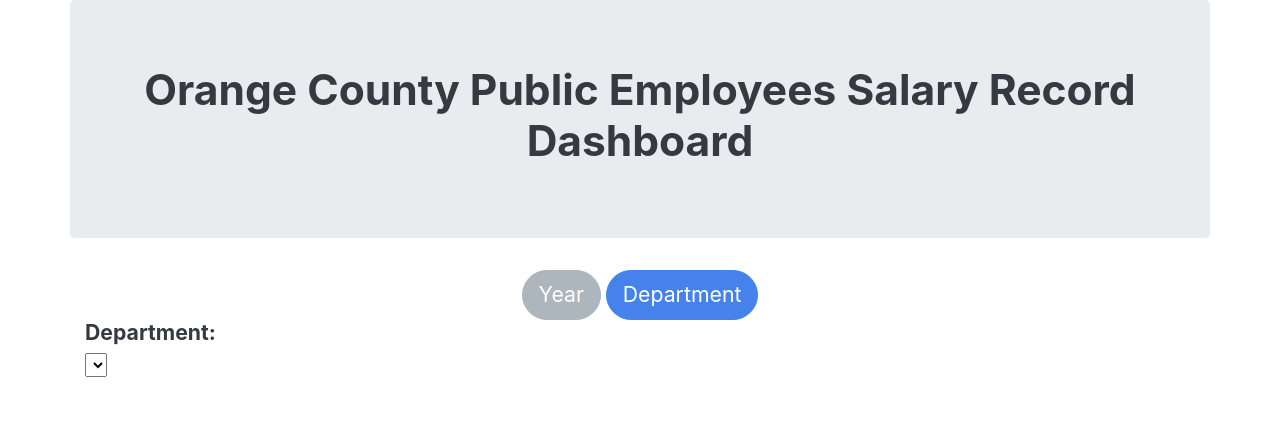
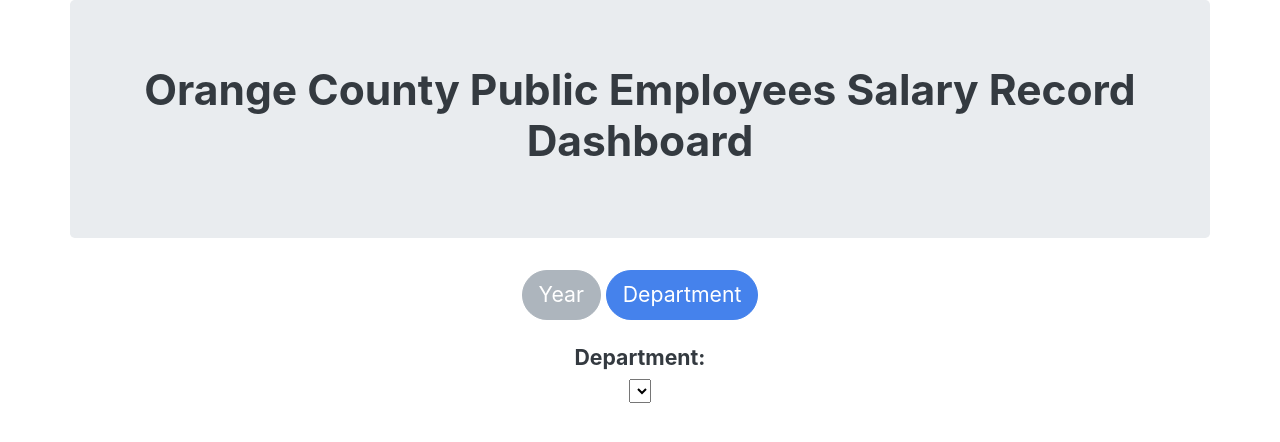
Before and after one commit to alsandiego/UCI_Bootcamp_Project2, a Flask app: page /page2 in a window 1280 px wide. Shown: the top 442 px of the page. Run offline with Flask 2, Linux system fonts and the light colour scheme; data that the repository does not hold is empty; some libraries are stand-ins or nearby versions.

Commit message:
updated department page layout

```diff
--- a/static/js/app.js
+++ b/static/js/app.js
@@ -68,7 +68,7 @@ function buildCharts(year) {
           family: 'Courier New, monospace',
           size: 24
         },
-      margin: {"t": 0, "b": 0, "l": 0, "r": 0},
+      automargin: true,
       showlegend: true
       }
     };
--- a/static/js/app2.js
+++ b/static/js/app2.js
@@ -56,7 +56,12 @@ function buildCharts2(department) {
     };
 
     var data = [trace1, trace2, trace3, trace4, trace5];
-    var layout = {barmode: 'group'}
+    var layout = {barmode: 'group',
+                    margin: {l: 50,
+                              r: 50,
+                              b: 50,
+                              t: 50,
+                              pad: 4}}
     scatter = document.getElementById("scatter");
     Plotly.newPlot("scatter", data, layout, {responsive: true})
 
@@ -85,6 +90,77 @@ function buildCharts2(department) {
   });
 };
 
+
+// ///// top 10 departments
+// function buildChartsTop10(department) {
+
+//   // @TODO: Use `d3.json` to fetch the sample data for the plots
+//   var scatterURL =  `/bubble2/${department}`;
+//   d3.json(scatterURL).then(function(data){
+//     // our data dict
+//     var dict = [];
+//     for (var c = 0; c < data.position.length; c++) {
+//       dict.push({
+//           "position": data.position[c],
+//           "salary2014": data["2014"][c],
+//           "salary2015": data["2015"][c],
+//           "salary2016": data["2016"][c],
+//           "salary2017": data["2017"][c],
+//           "salary2018": data["2018"][c]
+//       });
+//     }
+//     dict.sort(function(a, b) {
+//       return parseFloat(b.total_salary) - parseFloat(a.total_salary);
+//     });
+//     dict = dict.slice(0, 10);
+
+//     var trace1 = {
+//       x: dict.map(row => row.position),
+//       y: dict.map(row => row.salary2014),
+//       // mode: 'markers',
+//       type: 'bar',
+//       name: "2014"
+//     };
+
+//     var trace2 = {
+//       x: dict.map(row => row.position),
+//       y: dict.map(row => row.salary2015),
+//       // mode: 'markers',
+//       type: 'bar',
+//       name: "2015"
+//     };
+
+//     var trace3 = {
+//       x: dict.map(row => row.position),
+//       y: dict.map(row => row.salary2016),
+//       // mode: 'markers',
+//       type: 'bar',
+//       name: "2016"
+//     };
+
+//     var trace4 = {
+//       x: dict.map(row => row.position),
+//       y: dict.map(row => row.salary2017),
+//       // mode: 'markers',
+//       type: 'bar',
+//       name: "2017"
+//     };
+
+//     var trace5 = {
+//       x: dict.map(row => row.position),
+//       y: dict.map(row => row.salary2018),
+//       // mode: 'markers',
+//       type: 'bar',
+//       name: "2018"
+//     };
+
+//     var data = [trace1, trace2, trace3, trace4, trace5];
+//     var layout = {barmode: 'group'}
+//     scatter = document.getElementById("plotTop10");
+//     Plotly.newPlot("scatter", data, layout, {responsive: true})
+//   })
+// }
+
 function init2() {
   // Grab a reference to the dropdown select element
     var selector = d3.select("#selDataset2");
@@ -106,7 +182,6 @@ function init2() {
 // Initialize the dashboard
 init2();
 
-
 function optionChanged(newSample) {
   // Fetch new data each time a new sample is selected
   buildCharts2(newSample);
--- a/templates/page2.html
+++ b/templates/page2.html
@@ -8,6 +8,7 @@
   <title>UCI Project 2: Dashboard</title>
   <!-- Bootstrap Theme Litera CDN-->
   <link rel="stylesheet" href="https://stackpath.bootstrapcdn.com/bootswatch/4.4.1/litera/bootstrap.min.css">
+
 </head>
 
 <body>
@@ -24,27 +25,28 @@
         <a href="page2" type="button" class="btn btn-primary btn-lg">Department</a>
       </div>
     </div>
-    <div class="row">
-      <div class="col-md-2">
-        <div class="well">
+    <br/>
+    <div class="row align-items-center">
+      <div class="col-md-12 text-center">
           <h5>Department:</h5>
           <select id="selDataset2" onchange="optionChanged(this.value)"></select>
         </div>
-        <div class="panel panel-primary">
+    </div>
+    <br/>
+        <!-- <div class="panel panel-primary">
           <div class="panel-heading">
             <h3 class="panel-title"></h3>
           </div>
           <div id="sample-metadata" class="panel-body"></div>
-        </div>
+        </div> -->
+    <div class="row align-items-center">
+      <div class="col-md-12 align-items-center">
+          <div id="scatter"></div>
       </div>
-      <div class="col-md-9">
-        <div id="scatter"></div>
-      </div>
-      <!-- <div class="col-md-5">
-        <div id="gauge"></div>
+      <!-- <div class="col-md-6 align-items-center">
+        <div id="plotTop10"></div>
       </div> -->
     </div>
-  </div>
   <div class="row justify-content-center">
     <div class="col-md-12">
       <div id="table2"></div>
```
